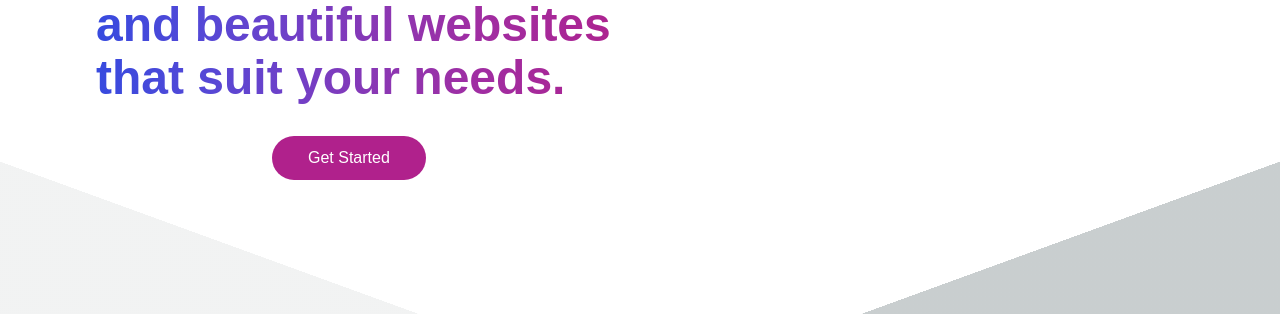
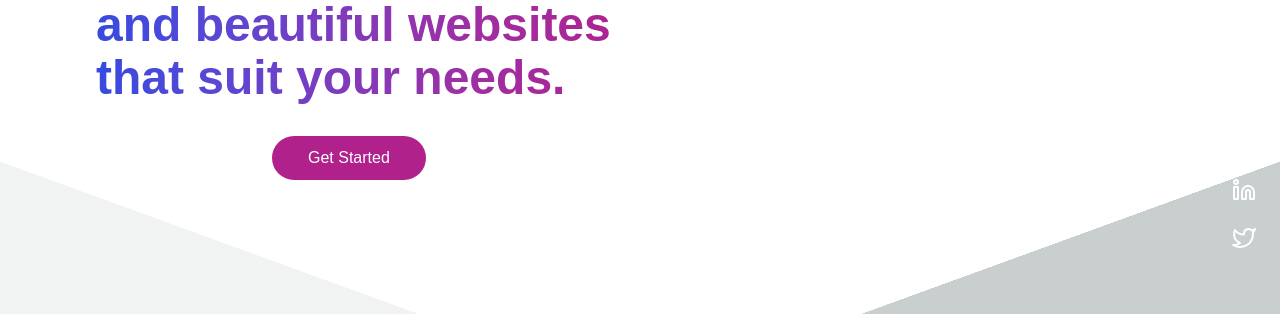
Before and after one commit to Xelaflash/portfolio_v2, a Next.js app: page / in a window 1280 px wide. Shown: the part 232-546 px from the top of the page. Built offline with nearby package versions, Linux system fonts and the light colour scheme.

Commit message:
🚀 social icon sidebar + reorganization of socials icons in component

```diff
--- a/components/Header.js
+++ b/components/Header.js
@@ -17,7 +17,6 @@ export default function Header() {
   });
 
   return (
-    <header>
     <HeaderStyles>
       <LogoWrapper>
         <Logo />
@@ -67,13 +66,12 @@ export default function Header() {
           <VisuallyHidden>Menu</VisuallyHidden>
         </UnstyledButton>
       </MobileActions>
+      <MobileMenu isOpen={isMobileMenuOpen} />
     </HeaderStyles>
-      <MobileMenu isOpen={isMobileMenuOpen} />
-    </header>
   );
 }
 
-const HeaderStyles = styled.div`
+const HeaderStyles = styled.header`
   display: flex;
   align-items: center;
   justify-content: space-between;
@@ -142,7 +140,7 @@ const MobileActions = styled.div`
     border: 0;
     margin: 0;
     overflow: visible;
-    z-index: 10;
+    z-index: 2;
   }
   .hamburger:hover {
     opacity: 0.7;
--- a/components/MobileMenu.js
+++ b/components/MobileMenu.js
@@ -1,12 +1,13 @@
 /* eslint-disable no-unused-vars */
 import propTypes from 'prop-types';
 import styled, { css, keyframes } from 'styled-components';
-import { Facebook, GitHub, Linkedin, Twitter } from 'react-feather';
+
 import Link from 'next/link';
 import { useEffect } from 'react';
 import Button from './Button';
 import VisuallyHidden from './VisuallyHidden';
 import Spacer from './Spacer';
+import SocialIcons from './SocialIcons';
 
 const MobileMenu = ({ isOpen }) => {
   useEffect(() => {
@@ -45,38 +46,7 @@ const MobileMenu = ({ isOpen }) => {
             </a>
           </ButtonWrapper>
           <SocialWrapper>
-            <a
-              href="https://www.facebook.com/alexgwebdev"
-              target="_blank"
-              rel="noreferrer noopener"
-            >
-              <Facebook size={24} className="social-icons" />
-              <VisuallyHidden>Facebook</VisuallyHidden>
-            </a>
-            <a
-              href="https://github.com/Xelaflash"
-              target="_blank"
-              rel="noreferrer noopener"
-            >
-              <GitHub size={24} className="social-icons" />
-              <VisuallyHidden>Github</VisuallyHidden>
-            </a>
-            <a
-              href="https://www.linkedin.com/in/alexgwebdev/"
-              target="_blank"
-              rel="noreferrer noopener"
-            >
-              <Linkedin size={24} className="social-icons" />
-              <VisuallyHidden>Linkedin</VisuallyHidden>
-            </a>
-            <a
-              href="https://twitter.com/GhostXela"
-              target="_blank"
-              rel="noreferrer noopener"
-            >
-              <Twitter size={24} className="social-icons" />
-              <VisuallyHidden>Linkedin</VisuallyHidden>
-            </a>
+            <SocialIcons />
           </SocialWrapper>
           <Footer>
             <Link href="/privacy">Privacy Policy</Link>
@@ -151,18 +121,7 @@ const MobileResumeButton = styled(Button)`
 
 const SocialWrapper = styled.div`
   margin: auto;
-  display: flex;
-  align-items: center;
-  gap: 16px;
   margin-top: 32px;
-  /*  TODO: check if 44px on mobile */
-  a {
-    width: var(--min-tap-height);
-    height: var(--min-tap-height);
-    display: flex;
-    align-items: center;
-    justify-content: center;
-  }
 `;
 
 const Footer = styled.footer`
@@ -182,7 +141,7 @@ const MobileMenuStyles = styled.div`
   top: 0;
   right: 0;
   bottom: 0;
-  z-index: 5;
+  z-index: 1;
   display: flex;
   justify-content: flex-end;
   /* background: hsl(212deg 8% 38% / 0.9); */
--- /dev/null
+++ b/components/Sidebar.js
@@ -0,0 +1,25 @@
+import styled from 'styled-components';
+import { QUERIES } from '../styles/constants';
+import SocialIcons from './SocialIcons';
+
+export default function SideBar() {
+  return (
+    <SideBarWrapper>
+      <SocialIcons direction="column" />
+    </SideBarWrapper>
+  );
+}
+
+const SideBarWrapper = styled.div`
+  z-index: 2;
+  position: fixed;
+  right: 0;
+  top: 50%;
+  margin-top: -100px;
+  height: fit-content;
+  width: fit-content;
+  padding: 10px 20px;
+  @media ${QUERIES.tabletAndDown} {
+    display: none;
+  }
+`;
--- /dev/null
+++ b/components/SocialIcons.js
@@ -0,0 +1,66 @@
+import propTypes from 'prop-types';
+import styled from 'styled-components';
+import { Facebook, GitHub, Linkedin, Twitter } from 'react-feather';
+import VisuallyHidden from './VisuallyHidden';
+
+export default function SocialIcons({ direction }) {
+  return (
+    <IconsWrapper direction={direction}>
+      <a
+        href="https://www.facebook.com/alexgwebdev"
+        target="_blank"
+        rel="noreferrer noopener"
+      >
+        <Facebook size={24} className="social-icons" />
+        <VisuallyHidden>Facebook</VisuallyHidden>
+      </a>
+      <a
+        href="https://github.com/Xelaflash"
+        target="_blank"
+        rel="noreferrer noopener"
+      >
+        <GitHub size={24} className="social-icons" />
+        <VisuallyHidden>Github</VisuallyHidden>
+      </a>
+      <a
+        href="https://www.linkedin.com/in/alexgwebdev/"
+        target="_blank"
+        rel="noreferrer noopener"
+      >
+        <Linkedin size={24} className="social-icons" />
+        <VisuallyHidden>Linkedin</VisuallyHidden>
+      </a>
+      <a
+        href="https://twitter.com/GhostXela"
+        target="_blank"
+        rel="noreferrer noopener"
+      >
+        <Twitter size={24} className="social-icons" />
+        <VisuallyHidden>Linkedin</VisuallyHidden>
+      </a>
+    </IconsWrapper>
+  );
+}
+
+SocialIcons.propTypes = {
+  direction: propTypes.string,
+};
+
+const IconsWrapper = styled.div`
+  display: flex;
+  align-items: center;
+  justify-content: center;
+  flex-direction: ${(props) => props.direction || 'row'};
+  gap: 16px;
+  color: var(--color-white);
+  a {
+    width: var(--min-tap-height);
+    height: var(--min-tap-height);
+    display: flex;
+    align-items: center;
+    justify-content: center;
+    &:hover {
+      color: var(--color-primary);
+    }
+  }
+`;
--- a/pages/index.js
+++ b/pages/index.js
@@ -3,6 +3,7 @@ import Footer from '../components/Footer';
 import Header from '../components/Header';
 // import Image from 'next/image';
 import Home from '../components/Home';
+import SideBar from '../components/Sidebar';
 
 export default function IndexPage() {
   return (
@@ -16,6 +17,7 @@ export default function IndexPage() {
         />
       </Head>
       <main>
+        <SideBar />
         <Header />
         <Home />
         <Footer />
--- a/styles/GlobalStyles.js
+++ b/styles/GlobalStyles.js
@@ -194,14 +194,6 @@ const GlobalStyle = createGlobalStyle`
     -webkit-background-clip: text;
     -webkit-text-fill-color: transparent;
   }
-
-    .social-icons {
-      color: var(--color-white);
-      &:hover {
-      color: var(--color-primary);
-    }
-  }
-
 `;
 
 export default GlobalStyle;
```
Lines whose indentation alone changed are shown as unchanged.
